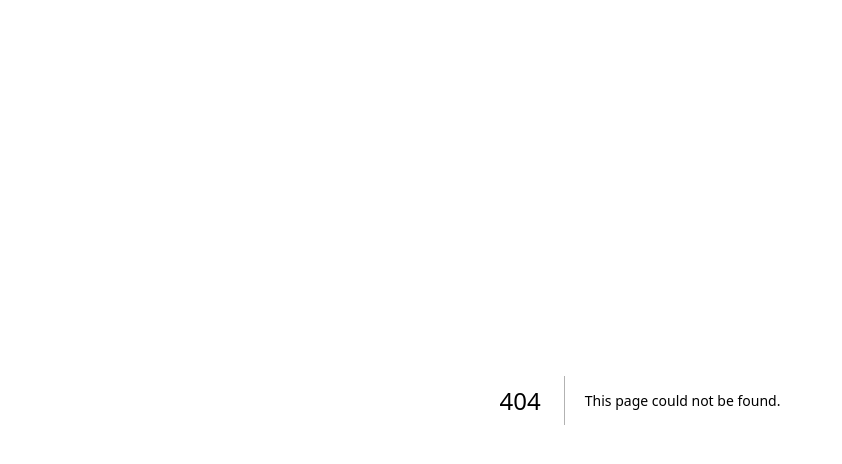
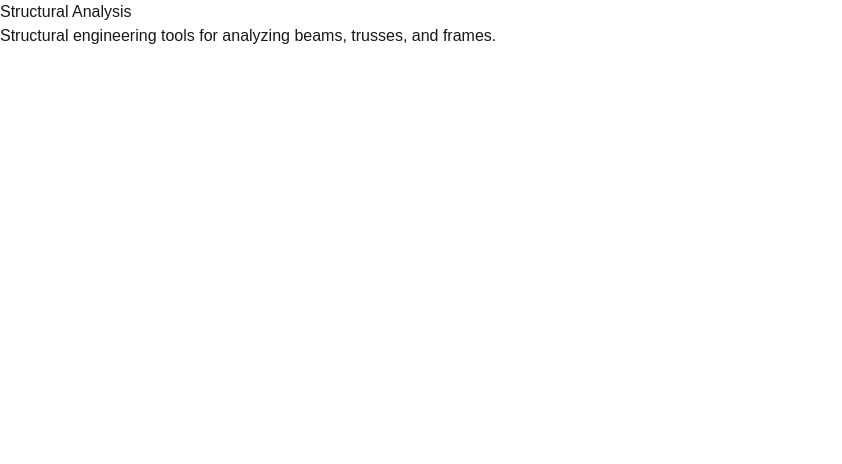
Before and after one commit to jkupi/engineering_platform, a Next.js app: page /structural in a window 1280 px wide. Before the commit this address had no page. Shown: the top 464 px of the page, without its empty margins (0-842 px from the left). Built offline with nearby package versions, Linux system fonts and the light colour scheme.

Commit message:
Added structural analysis route

```diff
--- a/src/app/page.tsx
+++ b/src/app/page.tsx
@@ -1,3 +1,4 @@
+import Link from "next/link";
 import Header from "@/components/Header";
 
 export default function Home() {
@@ -8,9 +9,14 @@ export default function Home() {
       <main>
         <section>
           <h2>Structural Analysis</h2>
+
           <p>
             Analyze structural systems including beams, trusses, and frames.
           </p>
+
+          <Link href="/structural">
+            Open Structural Analysis
+          </Link>
         </section>
       </main>
     </>
--- /dev/null
+++ b/src/app/structural/page.tsx
@@ -0,0 +1,11 @@
+export default function StructuralPage() {
+  return (
+    <main>
+      <h1>Structural Analysis</h1>
+
+      <p>
+        Structural engineering tools for analyzing beams, trusses, and frames.
+      </p>
+    </main>
+  );
+}
```
